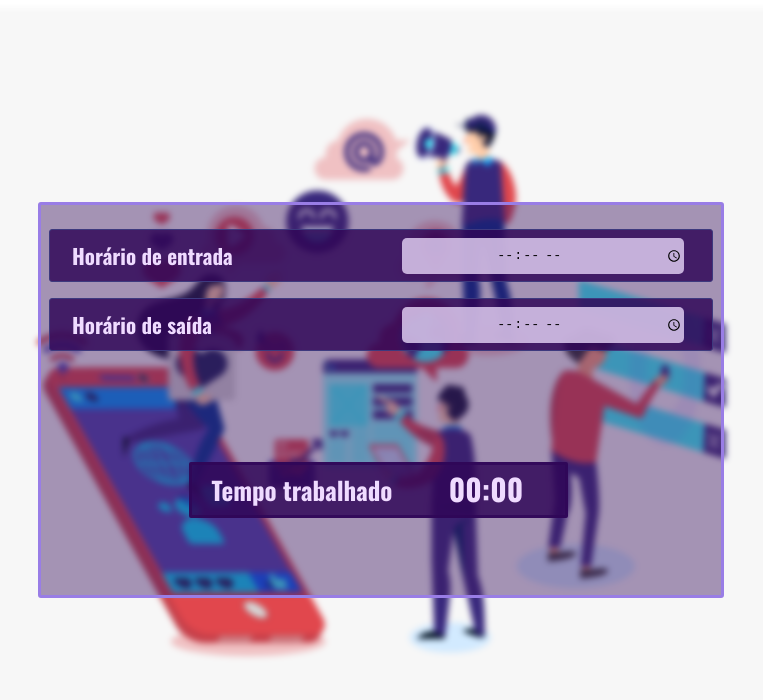
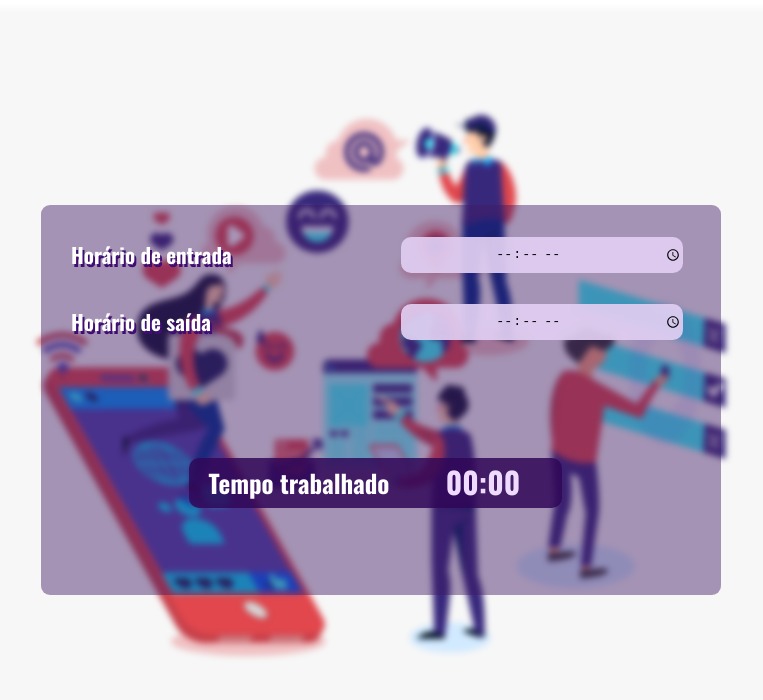
Before and after one commit to VitorAlaluf/Sistema_de_ponto, a plain HTML site: page index.html in a window 1280 px wide. Shown: the whole page, without its empty margins (259-1022 px from the left). Drawn offline with nearby package versions, Linux system fonts and the light colour scheme.

Commit message:
Finalizing

```diff
--- a/CSS.css
+++ b/CSS.css
@@ -1,9 +1,11 @@
 @import url('https://fonts.googleapis.com/css2?family=Oswald:wght@200;300;400;500;600;700&display=swap');
 
 span{
-    color: rgb(239, 219, 255);
+    color: rgb(255, 255, 255);
     font-weight: 700;
     font-size: 21px;
+
+    text-shadow: 2px 3px 0.5px rgb(64, 13, 115);
 }
 
 
@@ -35,8 +37,8 @@ body, html{
     text-align: end;
 
     background-color: rgba(62, 26, 98, 0.45);
-    border: 3px solid #997de6;
-    border-radius: 3px;
+    border: none;
+    border-radius: 9px;
 
     position: absolute;
     top: 50%;
@@ -61,8 +63,10 @@ body, html{
     align-content: center;
 
     background-color: rgba(48, 7, 87, 0.84);
-    border: 3px solid rgba(48, 7, 87, 0.84);
-    border-radius: 2px;
+    border: none;
+    border-radius: 10px;
+
+
 }
 
 .result-text{
@@ -79,6 +83,7 @@ body, html{
 
 .result-text-span{
     font-size: 25px;
+    text-shadow: none;
 }
 
 .result{
@@ -101,13 +106,11 @@ body, html{
 
 .row{
     margin-top: 3.5px;
-    background-color: rgba(48, 7, 87, 0.84);
     border-radius: 3px;
 }
 
 .mb-3 {
     margin-bottom:1rem!important;
-    border: 1px solid rgb(61, 57, 126);
 }
 
 
@@ -138,10 +141,11 @@ body, html{
     padding-top: 8px;
     padding-bottom: 8px;
 
-    border-radius: 5px;
+    border-radius: 10px;
     border: none;
 
-    background-color: rgba(224, 206, 242, 0.83);
+    background-color: rgba(224, 206, 242, 0.93);
+
 }
 
 #leaving_time {
@@ -150,8 +154,10 @@ body, html{
     padding-top: 8px;
     padding-bottom: 8px;
 
-    border-radius: 5px;
+    border-radius: 10px;
     border: none;
 
-    background-color: rgba(224, 206, 242, 0.83);
+    background-color: rgba(224, 206, 242, .93);
+
+
 }
```
